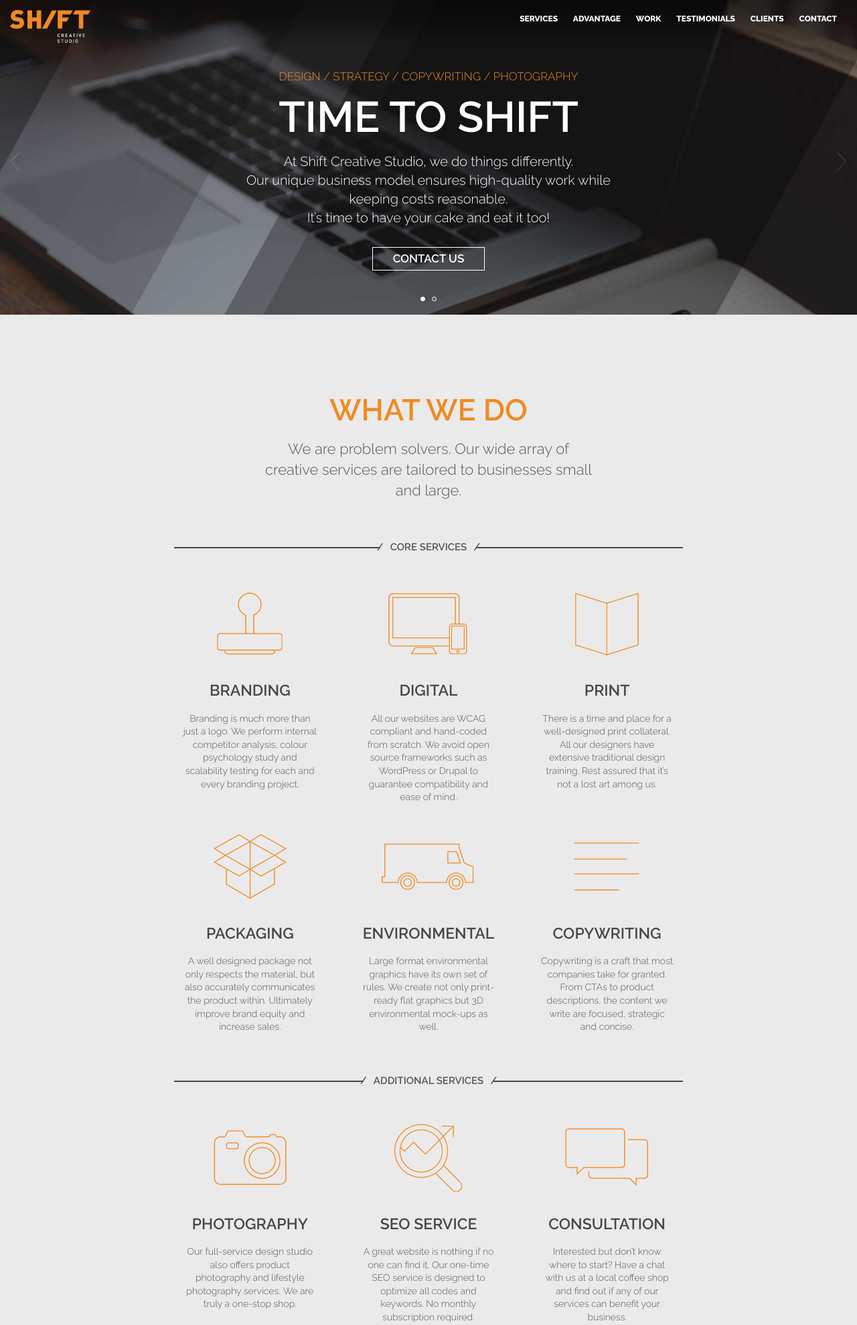
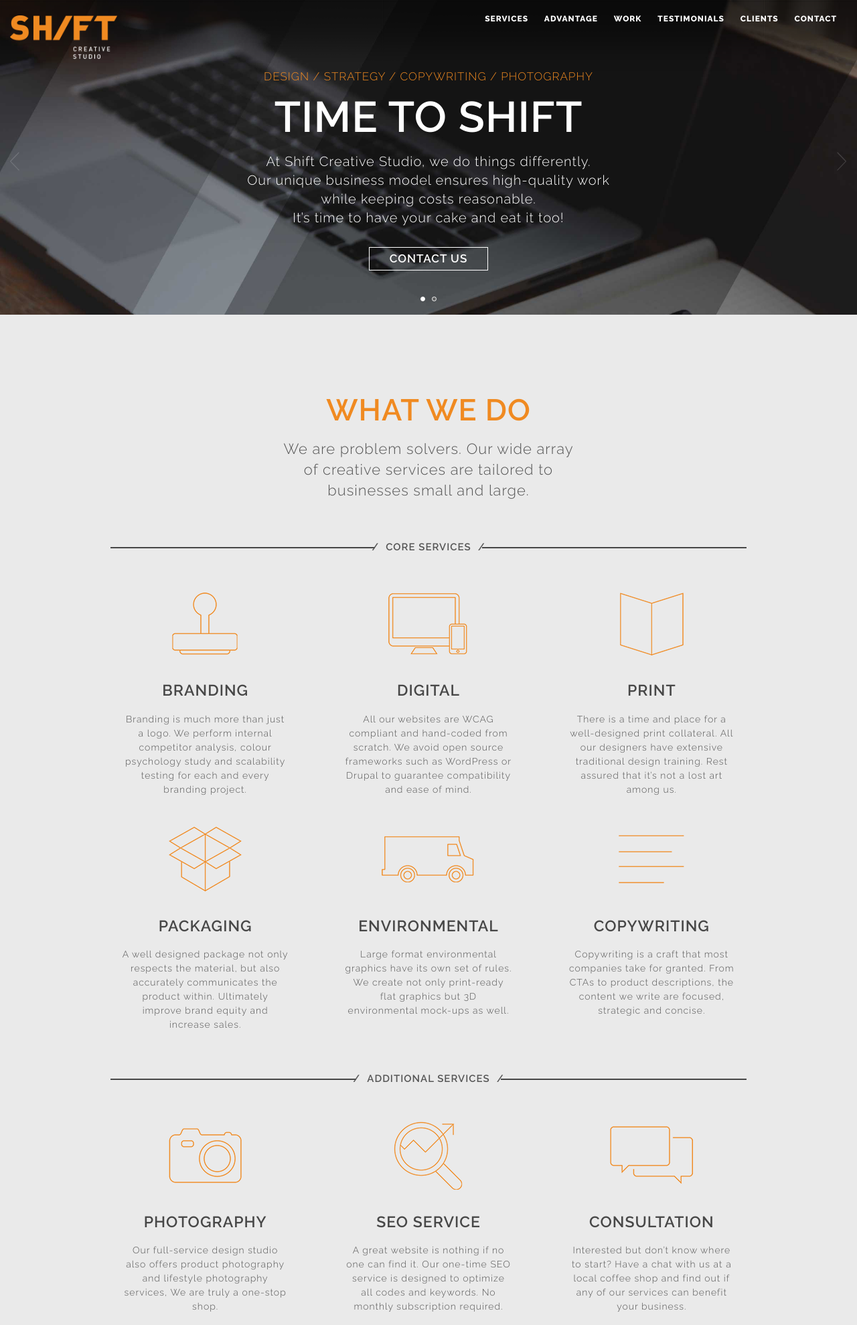
Before and after one commit to cristina-pizzagalli/shift, a PHP site: page / in a window 1280 px wide. Shown: the top 1979 px of the page at 67% size. Run offline with PHP 8.4, Linux system fonts and the light colour scheme; some libraries are stand-ins or nearby versions.

Commit message:
karl's feedback :

```diff
--- a/assets/css/main.css
+++ b/assets/css/main.css
@@ -6,6 +6,7 @@ body {
   font-size: 22px;
   color: #555555;
   line-height: 1.4;
+  letter-spacing: 1px;
   background: #eaeaea;
 }
 strong {
@@ -14,7 +15,7 @@ strong {
 .content {
   display: block;
   width: 90%;
-  max-width: 800px;
+  max-width: 1000px;
   margin: 20px auto;
   padding: 0px 0px 40px 0px;
   text-align: center;
@@ -38,14 +39,15 @@ strong {
   top: 0px;
   left: 0px;
   width: 100%;
-  background: url(../images/gradient.png) repeat-x ;
+  background: url(../images/gradient.png) repeat-x;
+  background-position: bottom left;
   text-align: left;
   z-index: 999;
-  height: 80px;
+  height: 110px;
 }
 #header img.logo {
-  width: 120px;
-  padding: 15px 0px 0px 15px;
+  width: 160px;
+  padding: 23px 0px 0px 15px;
   display: inline-block;
   position: relative;
   z-index: 99999;
@@ -119,13 +121,13 @@ strong {
   text-align: center;
   width: 80%;
   line-height: 1;
-  max-width: 600px;
+  max-width: 800px;
   margin: 0px auto;
 }
 #header-banner p {
   width: 80%;
   font-size: 20px;
-  max-width: 600px;
+  max-width: 550px;
   color: #ffffff;
   text-align: center;
   margin: 20px auto;
@@ -205,7 +207,7 @@ strong {
 #whatwedo p {
   margin: 0px auto;
   width: 80%;
-  max-width: 500px;
+  max-width: 450px;
 }
 #whatwedo ul {
   display: block;
@@ -234,6 +236,7 @@ strong {
   font-size: 14px;
   width: 75%;
   max-width: 300px;
+  line-height: 1.5;
 }
 #ouradvantage {
   display: block;
@@ -252,7 +255,7 @@ strong {
 #ouradvantage p {
   margin: 0px auto;
   width: 80%;
-  max-width: 500px;
+  max-width: 530px;
   color: #ffffff;
 }
 #ouradvantage ul {
@@ -282,6 +285,7 @@ strong {
   font-size: 14px;
   width: 75%;
   max-width: 300px;
+  line-height: 1.5;
 }
 #ourwork {
   padding: 40px 0px;
@@ -318,11 +322,11 @@ strong {
 }
 #testimonial p {
   width: 45%;
-  font-size: 18px;
+  font-size: 17px;
   max-width: 600px;
   color: #ffffff;
   text-align: center;
-  margin: 10px auto;
+  margin: 40px auto 0px auto;
 }
 #testimonial p.name {
   font-weight: 600;
@@ -334,7 +338,7 @@ strong {
   padding: 40px 0px;
 }
 #clients .content {
-  max-width: 800px;
+  max-width: 1000px;
 }
 #clients h2 {
   font-size: 45px;
@@ -375,7 +379,7 @@ strong {
 #contact p {
   margin: 0px auto;
   width: 80%;
-  max-width: 500px;
+  max-width: 540px;
   color: #ffffff;
 }
 #contact .contact-info {
@@ -408,7 +412,7 @@ strong {
 #contact .contact-info span.img {
   width: 40px;
   height: 40px;
-  padding: 0px 5px 0px 0px;
+  padding: 0px 5px 0px 20px;
 }
 .main-container {
   float: left;
--- a/assets/css/mobile.css
+++ b/assets/css/mobile.css
@@ -13,6 +13,13 @@
   }
   .mobile-menu {
     display: block;
+  }
+  #header img.logo {
+    width: 120px;
+    padding: 23px 0px 0px 15px;
+    display: inline-block;
+    position: relative;
+    z-index: 99999;
   }
   .menu-right {
     background:  none repeat scroll 0 0;
```
Also changed, not shown: assets/images/gradient.png.
